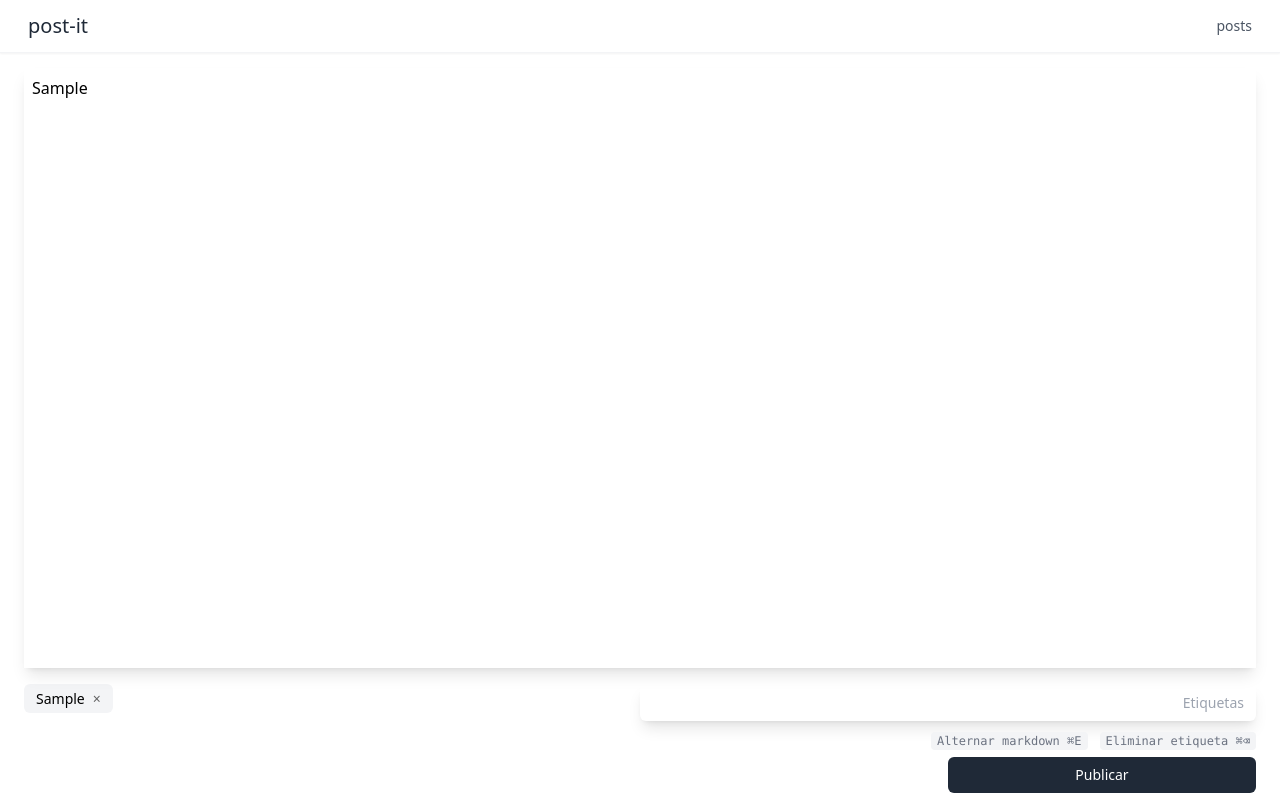
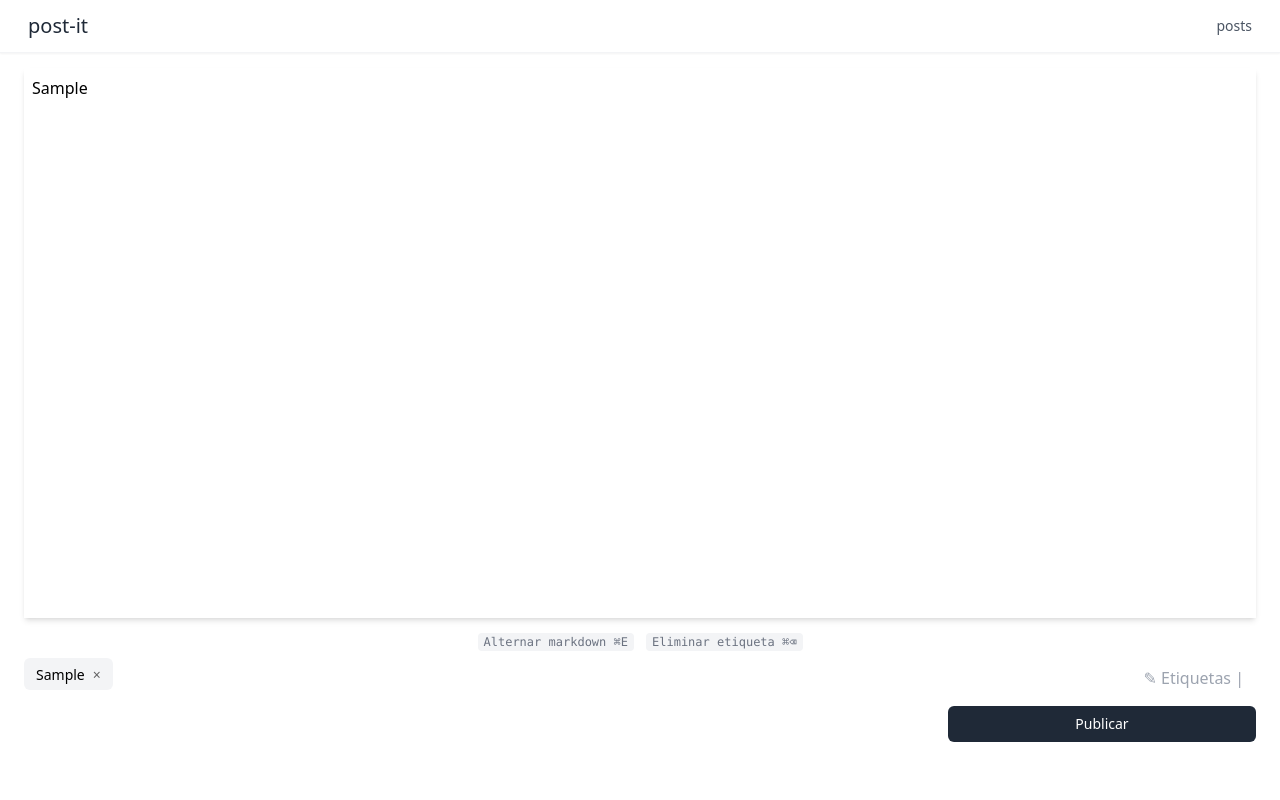
Before and after one commit to GAma131/post-it, a Next.js app: page / in a window 1280 px wide. Both pictures are taken after typing "Sample", "Sample" into the empty fields and a click on the button "Publicar". Built offline with nearby package versions, Linux system fonts and the light colour scheme.

Commit message:
Fragmentación en componentes

```diff
--- /dev/null
+++ b/app/components/MarkdownEditor.tsx
@@ -0,0 +1,47 @@
+"use client";
+
+import { useRef, RefObject } from "react";
+import ReactMarkdown from "react-markdown";
+import remarkGfm from "remark-gfm";
+
+interface MarkdownEditorProps {
+  value: string;
+  onChange: (value: string) => void;
+  showPreview: boolean;
+  textareaRef: RefObject<HTMLTextAreaElement>;
+}
+
+export default function MarkdownEditor({
+  value,
+  onChange,
+  showPreview,
+  textareaRef,
+}: MarkdownEditorProps) {
+  return (
+    <div className="relative">
+      {!showPreview ? (
+        <textarea
+          ref={textareaRef}
+          placeholder="Escribe en Markdown..."
+          value={value}
+          onChange={(e) => onChange(e.target.value)}
+          className="full-textarea text-lg shadow-md scrollbar-thin scrollbar-thumb-gray-200 scrollbar-track-transparent hover:scrollbar-thumb-gray-300"
+          style={{
+            scrollbarWidth: "thin",
+            scrollbarColor: "#E5E7EB transparent",
+          }}
+        />
+      ) : (
+        <div className="full-textarea overflow-auto shadow-md p-6 bg-white prose prose-lg max-w-none">
+          {value ? (
+            <ReactMarkdown remarkPlugins={[remarkGfm]}>{value}</ReactMarkdown>
+          ) : (
+            <p className="text-gray-400 italic">
+              La vista previa aparecerá aquí...
+            </p>
+          )}
+        </div>
+      )}
+    </div>
+  );
+}
--- /dev/null
+++ b/app/components/PublishButton.tsx
@@ -0,0 +1,14 @@
+"use client";
+
+export default function PublishButton() {
+  return (
+    <div className="flex w-full justify-end">
+      <button
+        type="submit"
+        className="w-full md:w-1/2 lg:w-1/4 bg-gray-800 text-white py-2 text-sm rounded-md hover:bg-gray-900 transition"
+      >
+        Publicar
+      </button>
+    </div>
+  );
+}
--- /dev/null
+++ b/app/components/TagInput.tsx
@@ -0,0 +1,62 @@
+"use client";
+
+import { RefObject } from "react";
+
+interface TagInputProps {
+  tags: string[];
+  tagInput: string;
+  tagInputRef: RefObject<HTMLInputElement>;
+  onTagInputChange: (e: React.ChangeEvent<HTMLInputElement>) => void;
+  onTagInputKeyDown: (e: React.KeyboardEvent<HTMLInputElement>) => void;
+  onTagRemove: (tag: string) => void;
+  onTagInputBlur: () => void;
+}
+
+export default function TagInput({
+  tags,
+  tagInput,
+  tagInputRef,
+  onTagInputChange,
+  onTagInputKeyDown,
+  onTagRemove,
+  onTagInputBlur,
+}: TagInputProps) {
+  return (
+    <div className="flex flex-wrap gap-2 mb-2">
+      <div className="w-full flex justify-center gap-3">
+        <span className="text-xs text-gray-500">
+          <kbd className="bg-gray-100 px-1.5 py-0.5 rounded">
+            Alternar markdown ⌘E
+          </kbd>
+        </span>
+        <span className="text-xs text-gray-500">
+          <kbd className="bg-gray-100 px-1.5 py-0.5 rounded">
+            Eliminar etiqueta ⌘⌫
+          </kbd>
+        </span>
+      </div>
+      {tags.map((tag) => (
+        <div key={tag} className="tag">
+          {tag}
+          <button
+            type="button"
+            onClick={() => onTagRemove(tag)}
+            className="tag-remove"
+          >
+            ×
+          </button>
+        </div>
+      ))}
+      <input
+        ref={tagInputRef}
+        type="text"
+        value={tagInput}
+        onChange={onTagInputChange}
+        onKeyDown={onTagInputKeyDown}
+        onBlur={onTagInputBlur}
+        placeholder="✎ Etiquetas |"
+        className="w-full md:w-1/2 lg:w-1/2 py-2 px-3 rounded-md text-md border-none outline-none text-right ml-auto border-b-2 border-gray-200 hover:border-gray-400 transition-colors"
+      />
+    </div>
+  );
+}
--- /dev/null
+++ b/app/hooks/useKeyboardShortcuts.tsx
@@ -0,0 +1,41 @@
+"use client";
+
+import { useEffect } from "react";
+
+type KeyboardShortcutHandler = {
+  key: string;
+  ctrlKey?: boolean;
+  metaKey?: boolean;
+  altKey?: boolean;
+  shiftKey?: boolean;
+  handler: () => void;
+};
+
+export function useKeyboardShortcuts(shortcuts: KeyboardShortcutHandler[]) {
+  useEffect(() => {
+    const handleKeyDown = (e: KeyboardEvent) => {
+      for (const shortcut of shortcuts) {
+        const metaOrCtrlPressed =
+          (shortcut.metaKey || shortcut.ctrlKey) && (e.metaKey || e.ctrlKey);
+        const altMatches = !shortcut.altKey || e.altKey;
+        const shiftMatches = !shortcut.shiftKey || e.shiftKey;
+
+        if (
+          e.key.toLowerCase() === shortcut.key.toLowerCase() &&
+          metaOrCtrlPressed &&
+          altMatches &&
+          shiftMatches
+        ) {
+          e.preventDefault();
+          shortcut.handler();
+          break;
+        }
+      }
+    };
+
+    window.addEventListener("keydown", handleKeyDown);
+    return () => {
+      window.removeEventListener("keydown", handleKeyDown);
+    };
+  }, [shortcuts]);
+}
--- a/app/page.tsx
+++ b/app/page.tsx
@@ -2,9 +2,15 @@
 
 import { useState, useEffect, useRef } from "react";
 import { useRouter } from "next/navigation";
-import ReactMarkdown from "react-markdown";
-import remarkGfm from "remark-gfm";
 import "./styles/textarea.css";
+
+// Componentes
+import MarkdownEditor from "./components/MarkdownEditor";
+import TagInput from "./components/TagInput";
+import PublishButton from "./components/PublishButton";
+
+// Hooks
+import { useKeyboardShortcuts } from "./hooks/useKeyboardShortcuts";
 
 export default function Home() {
   const [titulo, setTitulo] = useState("");
@@ -16,36 +22,32 @@ export default function Home() {
   const textareaRef = useRef<HTMLTextAreaElement>(null);
   const tagInputRef = useRef<HTMLInputElement>(null);
 
+  // Uso del hook personalizado para los atajos de teclado
+  useKeyboardShortcuts([
+    {
+      key: "e",
+      ctrlKey: true,
+      metaKey: true,
+      handler: () => setShowPreview(!showPreview),
+    },
+    {
+      key: "Backspace",
+      ctrlKey: true,
+      metaKey: true,
+      handler: () => {
+        if (tags.length > 0) {
+          removeLastTag();
+        }
+      },
+    },
+  ]);
+
   useEffect(() => {
     // Establecer el foco en el textarea al cargar la página
     if (textareaRef.current) {
       textareaRef.current.focus();
     }
-
-    // Event listener para atajos de teclado globales
-    const handleKeyDown = (e: KeyboardEvent) => {
-      // Cmd/Ctrl + Backspace para eliminar la última etiqueta
-      if ((e.metaKey || e.ctrlKey) && e.key === "Backspace") {
-        e.preventDefault();
-        if (tags.length > 0) {
-          removeLastTag();
-        }
-      }
-
-      // Cmd/Ctrl + E para alternar la vista previa
-      if ((e.metaKey || e.ctrlKey) && e.key === "e") {
-        e.preventDefault();
-        setShowPreview(!showPreview);
-      }
-    };
-
-    window.addEventListener("keydown", handleKeyDown);
-
-    // Limpiar event listener
-    return () => {
-      window.removeEventListener("keydown", handleKeyDown);
-    };
-  }, [tags, showPreview]); // Dependencias actualizadas
+  }, []);
 
   const handleTagInputChange = (e: React.ChangeEvent<HTMLInputElement>) => {
     setTagInput(e.target.value);
@@ -94,8 +96,10 @@ export default function Home() {
     // router.push("/posts");
   };
 
-  const togglePreview = () => {
-    setShowPreview(!showPreview);
+  const handleTagInputBlur = () => {
+    if (tagInput.trim() !== "") {
+      addTag(tagInput.trim());
+    }
   };
 
   return (
@@ -105,80 +109,25 @@ export default function Home() {
         onSubmit={handleSubmit}
       >
         <div className="editor-container">
-          <div className="relative">
-            {!showPreview ? (
-              <textarea
-                ref={textareaRef}
-                placeholder="Escribe en Markdown..."
-                value={contenido}
-                onChange={(e) => setContenido(e.target.value)}
-                className="full-textarea text-lg shadow-lg scrollbar-thin scrollbar-thumb-gray-200 scrollbar-track-transparent hover:scrollbar-thumb-gray-300"
-                style={{
-                  scrollbarWidth: "thin",
-                  scrollbarColor: "#E5E7EB transparent",
-                }}
-              />
-            ) : (
-              <div className="full-textarea overflow-auto shadow-lg p-6 bg-white prose prose-lg max-w-none">
-                {contenido ? (
-                  <ReactMarkdown remarkPlugins={[remarkGfm]}>
-                    {contenido}
-                  </ReactMarkdown>
-                ) : (
-                  <p className="text-gray-400 italic">
-                    La vista previa aparecerá aquí...
-                  </p>
-                )}
-              </div>
-            )}
-          </div>
+          <MarkdownEditor
+            value={contenido}
+            onChange={setContenido}
+            showPreview={showPreview}
+            textareaRef={textareaRef}
+          />
 
           <div className="flex flex-col mt-4">
-            <div className="flex flex-wrap gap-2 mb-2">
-              {tags.map((tag) => (
-                <div key={tag} className="tag">
-                  {tag}
-                  <button
-                    type="button"
-                    onClick={() => removeTag(tag)}
-                    className="tag-remove"
-                  >
-                    ×
-                  </button>
-                </div>
-              ))}
-              <input
-                ref={tagInputRef}
-                type="text"
-                value={tagInput}
-                onChange={handleTagInputChange}
-                onKeyDown={handleTagInputKeyDown}
-                onBlur={() => tagInput.trim() !== "" && addTag(tagInput.trim())}
-                placeholder="Etiquetas"
-                className="w-full md:w-1/2 lg:w-1/2 py-1 px-3 rounded-md text-sm shadow-lg border-none outline-none text-right ml-auto"
-              />
-              <div className="w-full flex justify-end mt-1 gap-3">
-                <span className="text-xs text-gray-500">
-                  <kbd className="bg-gray-100 px-1.5 py-0.5 rounded">
-                    Alternar markdown ⌘E
-                  </kbd>
-                </span>
-                <span className="text-xs text-gray-500">
-                  <kbd className="bg-gray-100 px-1.5 py-0.5 rounded">
-                    Eliminar etiqueta ⌘⌫
-                  </kbd>
-                </span>
-              </div>
-            </div>
+            <TagInput
+              tags={tags}
+              tagInput={tagInput}
+              tagInputRef={tagInputRef}
+              onTagInputChange={handleTagInputChange}
+              onTagInputKeyDown={handleTagInputKeyDown}
+              onTagRemove={removeTag}
+              onTagInputBlur={handleTagInputBlur}
+            />
 
-            <div className="flex w-full justify-end">
-              <button
-                type="submit"
-                className="w-full md:w-1/2 lg:w-1/4 bg-gray-800 text-white py-2 text-sm rounded-md hover:bg-gray-900 transition"
-              >
-                Publicar
-              </button>
-            </div>
+            <PublishButton />
           </div>
         </div>
       </form>
--- a/app/styles/textarea.css
+++ b/app/styles/textarea.css
@@ -1,5 +1,5 @@
 .full-textarea {
-  height: calc(100vh - 200px) !important; /* Ajustado para reducir el espacio */
+  height: calc(100vh - 250px) !important; /* Ajustado para reducir el espacio */
   resize: none !important;
   box-sizing: border-box !important;
   display: block !important;
@@ -8,6 +8,7 @@
   background-color: transparent !important;
   font-size: 1rem !important;
   line-height: 1.5 !important;
+  padding: 0.5rem !important;
   margin-top: 0.5rem !important;
   padding: 0.5rem !important;
   width: 100% !important;
```
